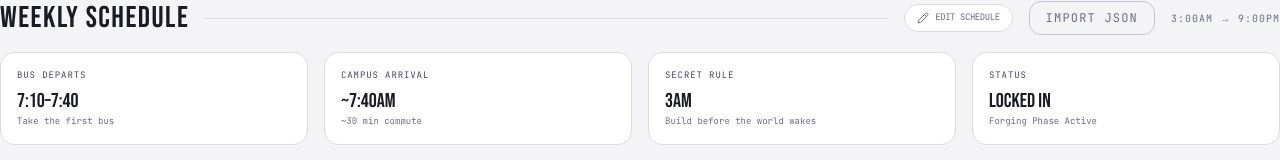
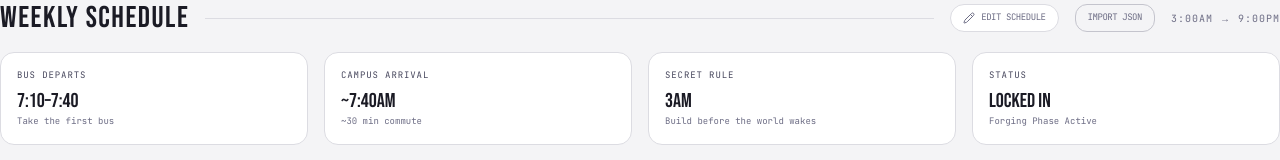
Before and after one commit to Algorix-dev/Growth-plan, a Next.js app: page /schedule in a window 1280 px wide. Shown: the top 160 px of the page. Built offline with nearby package versions, Linux system fonts and the light colour scheme.

Commit message:
style: Update button styling for JSON import in SchedulePage for improved aesthetics

```diff
--- a/app/(dashboard)/schedule/page.tsx
+++ b/app/(dashboard)/schedule/page.tsx
@@ -287,7 +287,7 @@ export default function SchedulePage() {
                     </button>
                     <button
                         onClick={() => setImportOpen(o => !o)}
-                        className="flex items-center gap-1.5 px-4 py-2 rounded-xl text-xs font-mono uppercase tracking-widest border border-border-2 text-text-dim hover:text-gold hover:border-gold transition-colors"
+                        className="flex items-center gap-1.5 px-3 py-1.5 rounded-xl text-[9px] font-mono uppercase tracking-tighter border border-border-2 text-text-dim hover:text-gold hover:border-gold transition-all"
                     >
                         Import JSON
                     </button>
```
